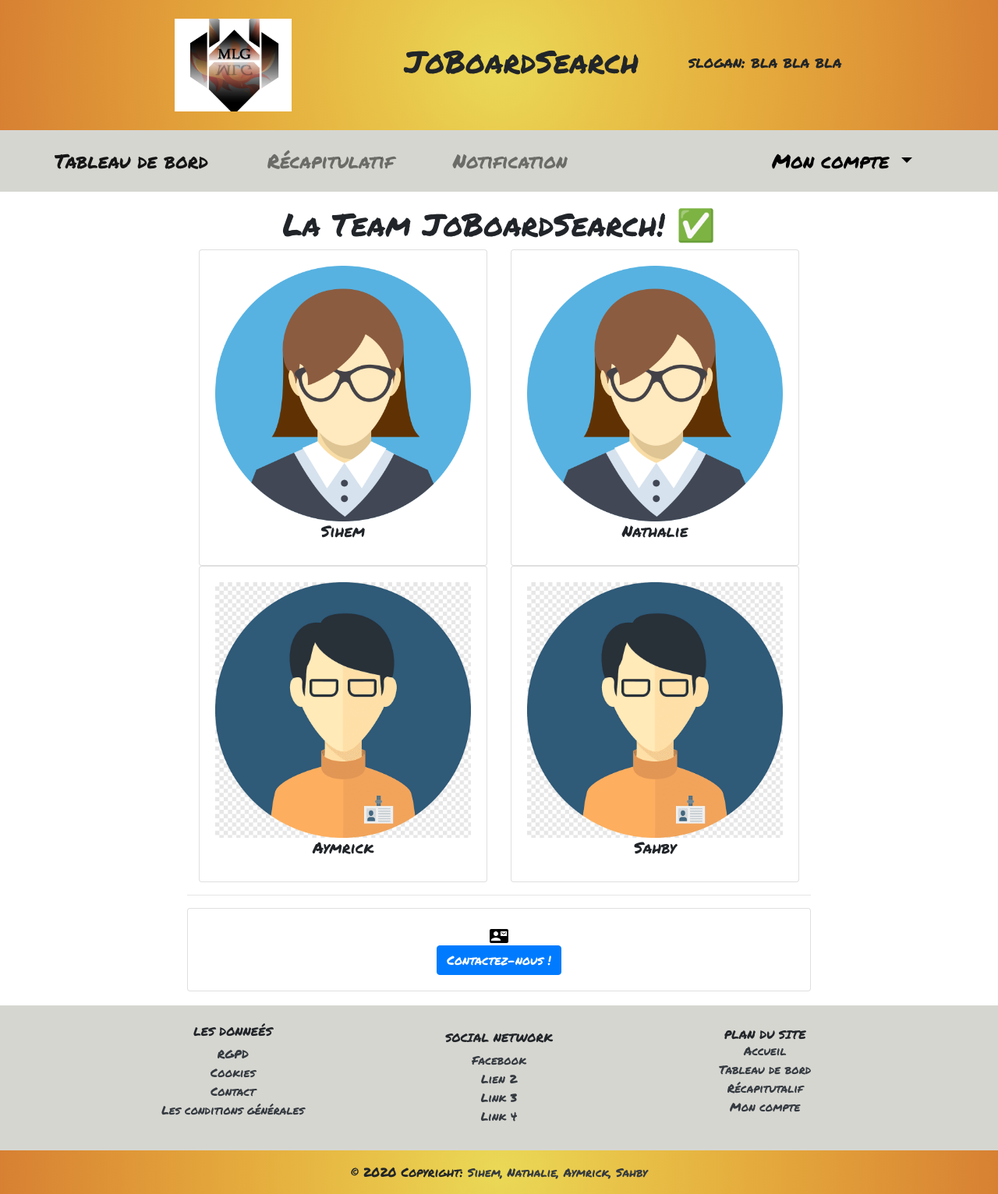
After one commit to SihemLaffat/JoboardSearch, a Symfony app: template templates/contact/index.html.twig in a window 1280 px wide. The commit adds this page. Shown: the whole page at 78% size. Run offline with Twig, Linux system fonts and the light colour scheme; the template is opened without the code that fills it, so the values that code supplies are empty; some libraries are stand-ins or nearby versions.

```diff
--- a/public/css/cards-style.css
+++ b/public/css/cards-style.css
@@ -61,7 +61,7 @@
     font-size: 20px;
     font-weight: 700;
     color: #000;
-    margin-left: 30px;
+    margin-left: -10px;
     margin-top: 15px;
     margin-bottom: 15px;
   }
@@ -139,7 +139,3 @@
   margin-right: 100px;
 
 }
-
-ul li {
-  list-style: none;
-}
--- a/src/Controller/CardBackController.php
+++ b/src/Controller/CardBackController.php
@@ -117,7 +117,7 @@ class CardBackController extends AbstractController
      */
     public function updateStatusCard(Request $request, Card $card, CardService $cardService, CardRepository $cardRepository){
 
-        if($card->getUtilisateur->getId() !== $this->getUser()->getId()){
+        if($card->getUtilisateur()->getId() !== $this->getUser()->getId()){
             throw new AccessDeniedException("Vous n'êtes pas autorisée à modifier cette carte");
         }
 
--- a/src/Form/CardType.php
+++ b/src/Form/CardType.php
@@ -24,9 +24,9 @@ class CardType extends AbstractType
             ->add('status_card', ChoiceType::class,[
                 'choices'  => [
                     'Va postuler' => 'va postuler',
-                    'A postulé' => 'postule',
+                    'A postulé' => 'postuler',
                     'A relancé' => 'relancer',
-                    'A rencontré' => 'entretien',
+                    'A rencontré' => 'rencontre',
 
                 ],
                 'data' => $options['defaultStatus'],
--- a/templates/base.html.twig
+++ b/templates/base.html.twig
@@ -118,7 +118,7 @@
                             <a href="#!" class="text-dark"> Cookies </a>
                         </li>
                         <li>
-                            <a href="#!" class="text-dark">Contact</a>
+                            <a href="{{ path('contact') }}" class="text-dark">Contact</a>
                         </li>
                         <li>
                             <a href="#!" class="text-dark">Les conditions générales</a>
--- /dev/null
+++ b/templates/contact/index.html.twig
@@ -0,0 +1,59 @@
+{% extends 'base.html.twig' %}
+
+{% block title %}Hello ContactController!{% endblock %}
+
+{% block body %}
+<style>
+    .example-wrapper { margin: 1em auto; max-width: 800px; width: 95%; font: 18px/1.5 sans-serif; }
+    .example-wrapper code { background: #F5F5F5; padding: 2px 6px; }
+</style>
+
+<div class="example-wrapper">
+    <h1 class="text-center">La Team JoBoardSearch! ✅</h1>
+
+        <div class="row">
+            <div class="col-sm-6">
+                <div class="card text-center">
+                    <div class="card-body">
+                        <img class="card-img-top" src="img/avatar_female.png" alt="Card image cap">
+                        <h5 class="card-title">Sihem</h5>
+                    </div>
+                </div>
+            </div>
+            <div class="col-sm-6">
+                <div class="card text-center">
+                    <div class="card-body">
+                        <img class="card-img-top" src="img/avatar_female.png" alt="Card image cap">
+                        <h5 class="card-title">Nathalie</h5>
+                    </div>
+                </div>
+            </div>
+
+            <div class="col-sm-6">
+                <div class="card text-center">
+                    <div class="card-body">
+                        <img class="card-img-top" src="img/avatar_male.png" alt="Card image cap">
+                        <h5 class="card-title">Aymrick</h5>
+                    </div>
+                </div>
+            </div>
+            <div class="col-sm-6">
+                <div class="card text-center">
+                    <div class="card-body">
+                        <img class="card-img-top" src="img/avatar_male.png" alt="Card image cap">
+                        <h5 class="card-title">Sahby</h5>
+                    </div>
+                </div>
+            </div>
+        </div>
+        <hr>
+
+        <div class="card text-center">
+            <div class="card-body">
+
+                 <img src="img/contact_mail-24px.svg"><br>
+                <a href="#" class="btn btn-primary">Contactez-nous !</a>
+            </div>
+        </div>
+</div>
+{% endblock %}
```
Also changed, not shown: src/Controller/ContactController.php (added, +20 -0 lines), templates/cards/index.html.twig (+16 -16 lines), public/img/avatar.png (added), public/img/avatar_female.png (added), public/img/avatar_male.png (added), public/img/contact_mail-24px.svg (added).
